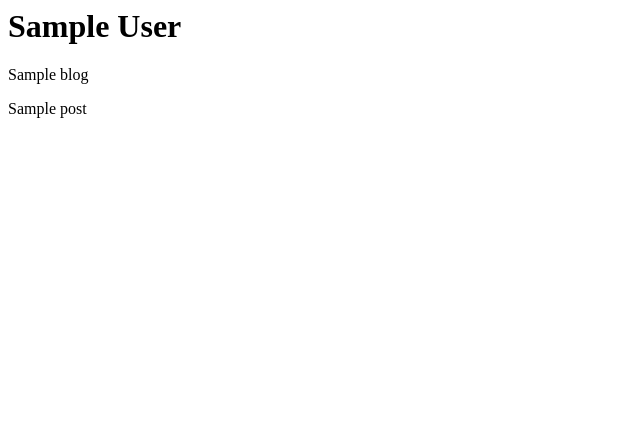
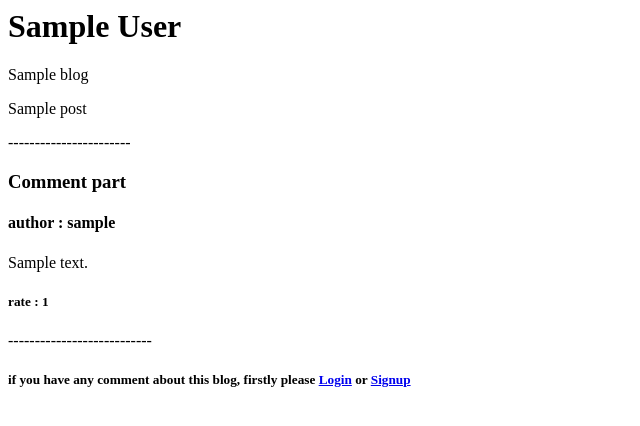
Before and after one commit to pedramzamaninejad/intership, a Django app: template blog/templates/blog/blog_detail.html in a window 1280 px wide. Shown: the top 426 px of the page, without its empty margins (0-640 px from the left). Run offline with Django 4.2, Linux system fonts and the light colour scheme; tables that the repository leaves empty hold one stand-in row (values such as "Sample post"); the template is opened without the code that fills it: values that come from a table or form of the project are taken from there, most other values are stand-ins (such as "Sample title", 1, 10 or a date in 2020); data that the repository does not hold is empty; parts of the project's set-up code (start-up, migrations or seed data) failed here and were passed over; some libraries are stand-ins or nearby versions.

Commit message:
fixing comment problems but one of them

```diff
--- a/blog/admin.py
+++ b/blog/admin.py
@@ -5,8 +5,7 @@ from .models import Blog, Comment
 
 class BlogCommentInline(admin.TabularInline):
     model = Comment
-    fields = ['author', 'text', 'rate', 'status']
-    extra = 1
+    fields = ['author', 'text', 'rate']
 
 
 @admin.register(Blog)
--- a/blog/models.py
+++ b/blog/models.py
@@ -5,7 +5,7 @@ from django.contrib.auth import get_user_model
 
 class Blog(models.Model):
     title = models.CharField(max_length=255)
-    author = models.ForeignKey(get_user_model(), on_delete=models.PROTECT)
+    author = models.ForeignKey(get_user_model(), on_delete=models.PROTECT, related_name='blogs')
     post = models.TextField()
     datetime_created = models.DateTimeField(auto_now_add=True)
     datetime_modified = models.DateTimeField(auto_now=True)
--- a/blog/templates/blog/blog_detail.html
+++ b/blog/templates/blog/blog_detail.html
@@ -1,4 +1,26 @@
+{% load crispy_forms_tags %}
 
 <h1>{{ blog.author }}</h1>
 <p>{{ blog.title }}</p>
 <p>{{ blog.post|linebreaks }}</p>
+-----------------------
+<h3>Comment part</h3>
+{% for comment in comments %}
+{#    <h6>Comment number: {{ forloop.counter }}</h6>#}
+    <h4>author : {{ comment.author }}</h4>
+    <p>{{ comment.text|linebreaksbr }}</p>
+    <h5>rate : {{ comment.rate }}</h5>
+    ---------------------------
+{% endfor %}
+
+{% if user.is_authenticated %}
+    <h1>New Comment</h1>
+    <form method="post">
+        {% csrf_token %}
+        {{ comment_form|crispy }}
+        <button type="submit" formtarget="_blank" >send</button>
+    </form>
+{% else %}
+    <h5>if you have any comment about this blog, firstly please <a href="{% url 'account_login' %}"> Login</a> or
+        <a href="{% url 'account_signup'%}"> Signup</a></h5>
+{% endif %}
--- a/blog/views.py
+++ b/blog/views.py
@@ -12,12 +12,11 @@ class BlogListView(generic.ListView):
     context_object_name = 'blogs'
 
 
-@login_required
 def blog_detail_view(request, pk):
     # blog object
     blog = get_object_or_404(Blog, pk=pk)
     # blog comments
-    blog_comment = blog.comment.filter('rate')
+    blog_comment = blog.comment.order_by('-rate')
 
     # post a comment
     if request.method == 'POST':
@@ -27,7 +26,7 @@ def blog_detail_view(request, pk):
             # comment user and blog
             new_comment = comment_form.save(commit=False)
             new_comment.blog = blog
-            new_comment.user = request.user
+            new_comment.author = request.user
             new_comment.save()
             comment_form = CommentForm()
     else:
```
Also changed, not shown: templates/account/login.html (+6 -3 lines), blog/migrations/0002_comment.py (added), blog/migrations/0003_alter_blog_author.py (added).
